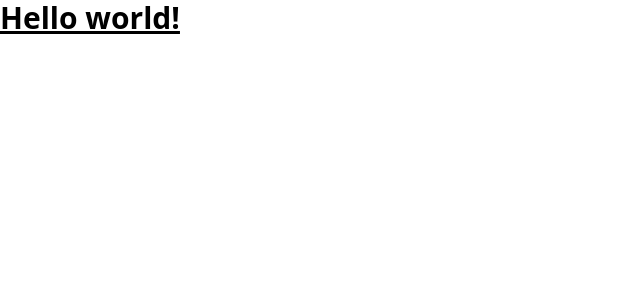
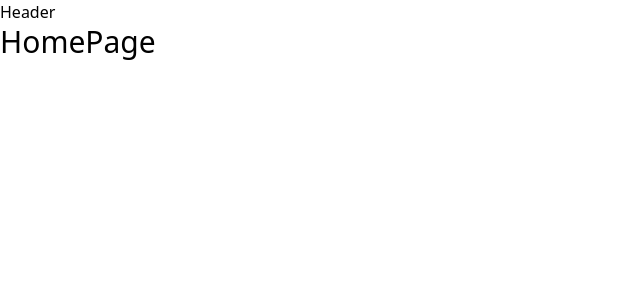
Before and after one commit to AlexMartin998/django-react-simple-ecommerce, a React (Vite) app in the folder client/: page / in a window 1280 px wide. Shown: the top 300 px of the page, without its empty margins (0-640 px from the left). Built offline with nearby package versions, Linux system fonts and the light colour scheme.

Commit message:
[ADD]: client | AppRouter and Toaster configured on App.tsx

```diff
--- a/client/src/App.tsx
+++ b/client/src/App.tsx
@@ -1,7 +1,13 @@
+import { Toaster } from 'react-hot-toast';
+
+import { AppRouter } from './router/AppRouter';
+
 function App() {
   return (
     <>
-      <h1 className="text-3xl font-bold underline">Hello world!</h1>
+      <AppRouter />
+
+      <Toaster />
     </>
   );
 }
```
